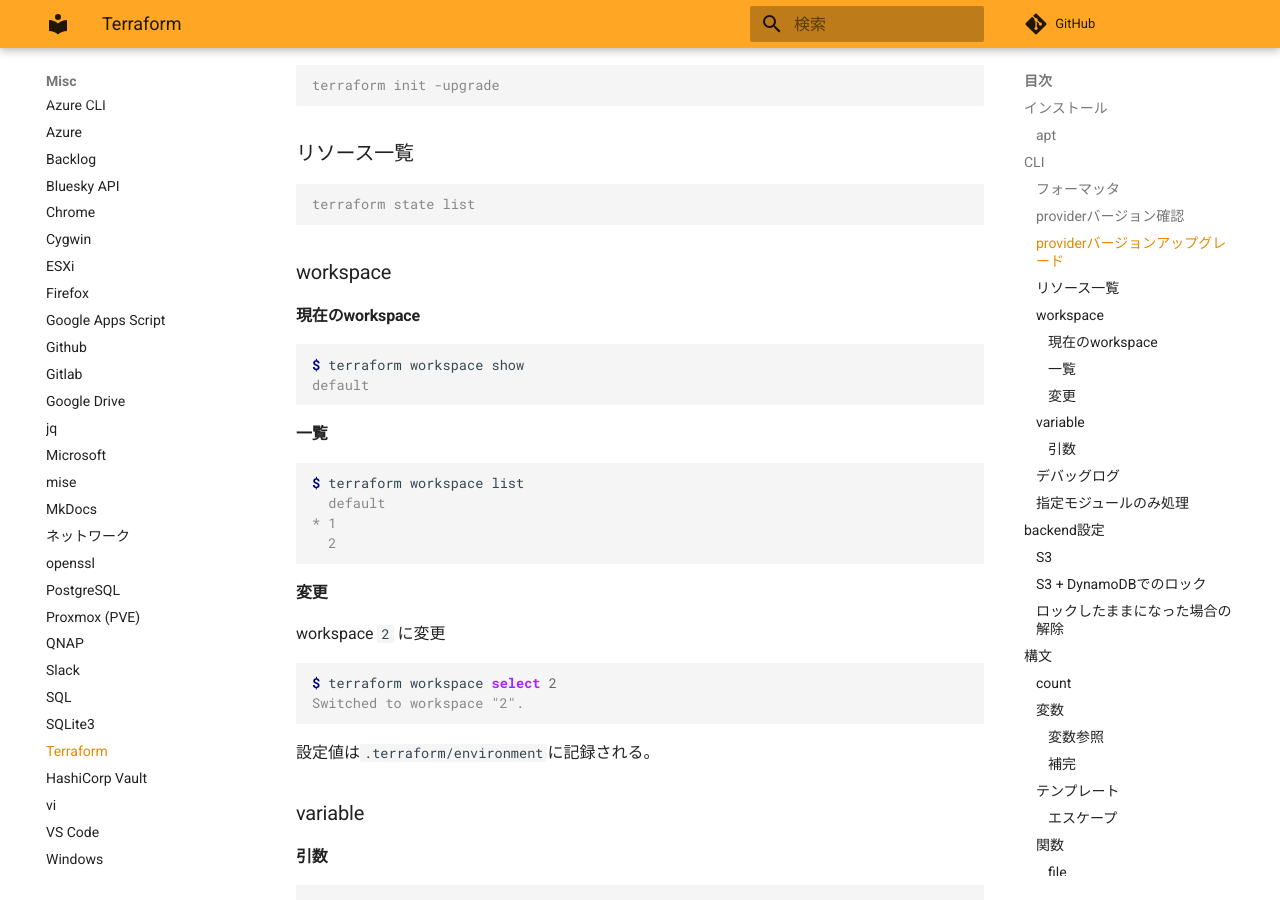
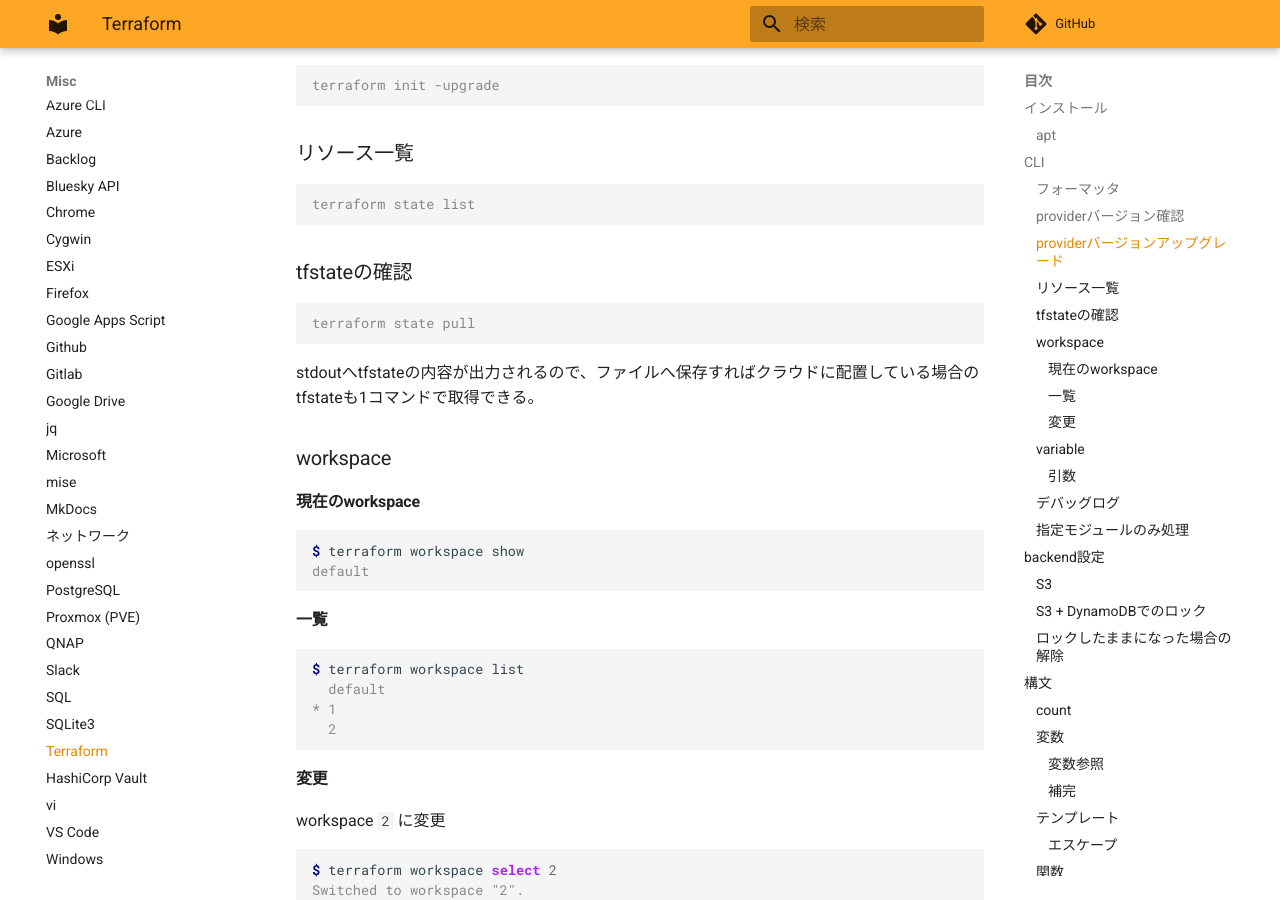
Before and after one commit to zaki-lknr/docs, an MkDocs documentation site: the page built from docs/Misc/terraform.md, in a window 1280 px wide and 900 px high, scrolled down 960 px. Built offline with MkDocs 1.6.1 and Material for MkDocs 9.7.7, drawn with Linux system fonts in a browser that asks for light colours; comment, search, counter and statistics services are not loaded.

Commit message:
add: misc/terraform: state pull

````diff
--- a/docs/Misc/terraform.md
+++ b/docs/Misc/terraform.md
@@ -46,6 +46,14 @@ terraform init -upgrade
 ```console
 terraform state list
 ```
+
+### tfstateの確認
+
+```console
+terraform state pull
+```
+
+stdoutへtfstateの内容が出力されるので、ファイルへ保存すればクラウドに配置している場合のtfstateも1コマンドで取得できる。
 
 ### workspace
 
````
